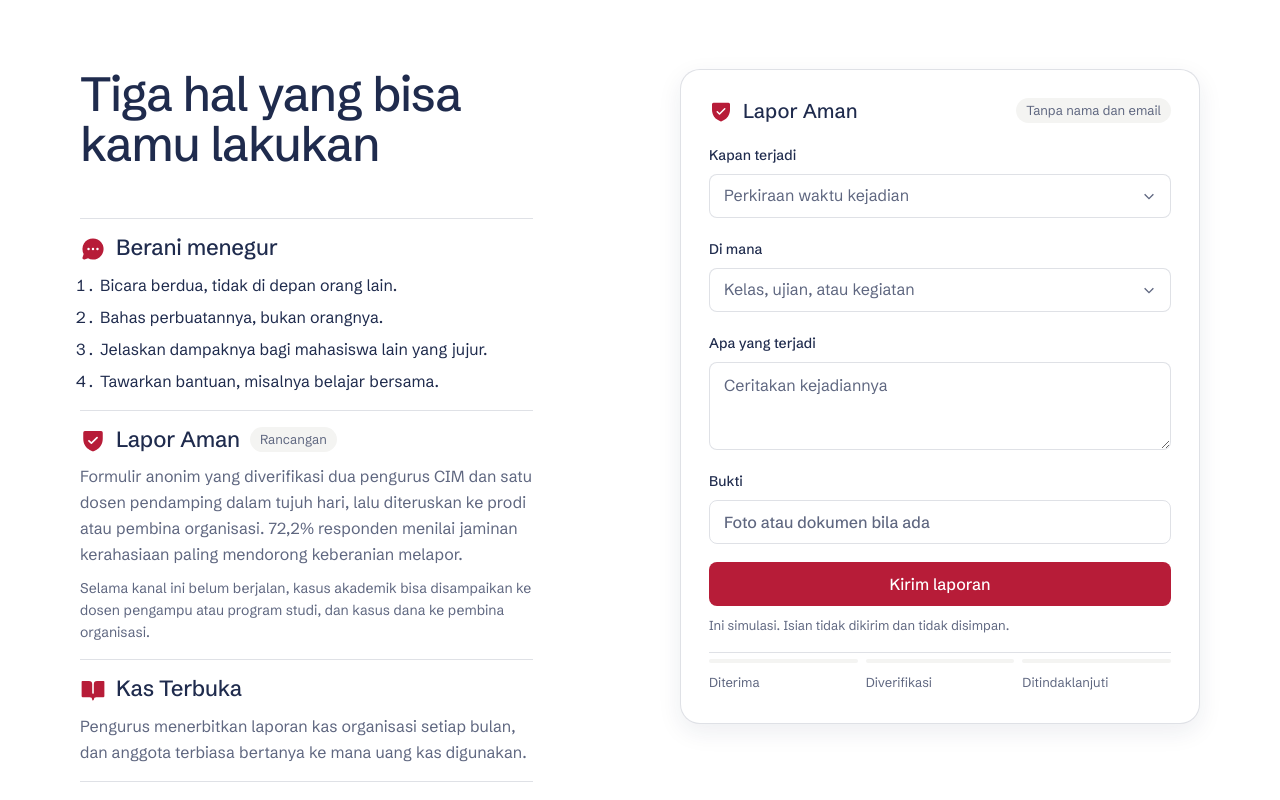
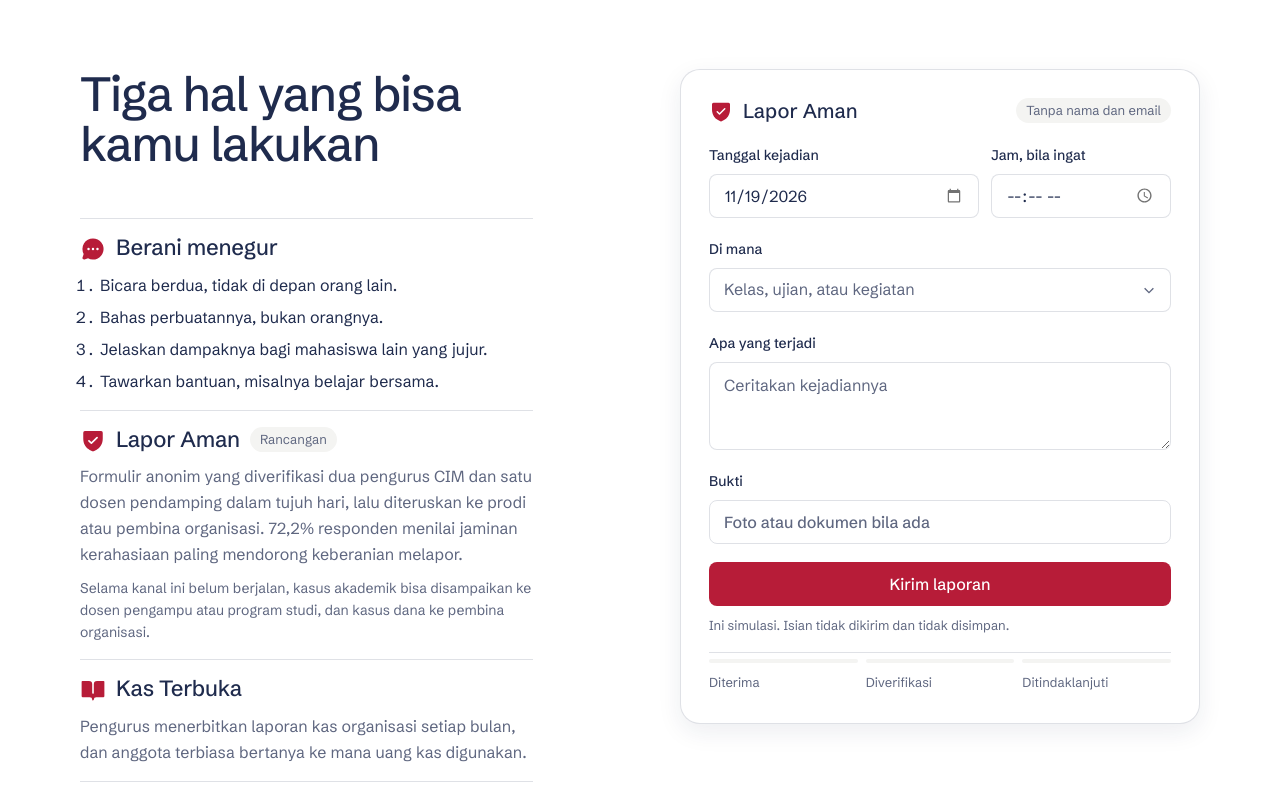
Before and after one commit to kleinklain/civic-integrity-web, a plain HTML site: page index.html in a window 1280 px wide. Shown: the part 4899-5699 px from the top of the page. Drawn offline with Linux system fonts and the light colour scheme.

Commit message:
Kembalikan tanggal pasti dan tambah jam opsional di Lapor Aman
Co-Authored-By: Claude Opus 5.5 <noreply@anthropic.com>
Claude-Session: https://claude.ai/code/session_01KTaZN54dctge3JYSjYfLYy

```diff
--- a/index.html
+++ b/index.html
@@ -188,7 +188,12 @@ blockquote cite { font-style: normal; font-size: 14px; color: var(--muted); }
 .field :is(input, select):invalid { color: var(--muted); }
 .field :is(input, select, textarea):focus-visible, .sr:focus-visible + .file { outline: 2px solid var(--accent); outline-offset: 2px; }
 .field [aria-invalid="true"] { border-color: var(--accent); }
-.field .err { font-size: 13px; line-height: 18px; color: var(--accent); }
+.field .err, .field-row .err { font-size: 13px; line-height: 18px; color: var(--accent); }
+.field-row { display: grid; grid-template-columns: minmax(0, 3fr) minmax(0, 2fr); gap: 6px 12px; }
+.field-row .err { grid-column: 1 / -1; }
+.field input[type="date"], .field input[type="time"] { -webkit-appearance: none; appearance: none; display: block; min-width: 0; max-width: 100%; text-align: left; line-height: 42px; }
+.field input::-webkit-date-and-time-value { text-align: left; margin: 0; }
+.field input::-webkit-calendar-picker-indicator { opacity: .55; cursor: pointer; }
 .file { cursor: pointer; overflow: hidden; }
 .file span { overflow: hidden; text-overflow: ellipsis; white-space: nowrap; }
 .file.has { color: var(--ink); }
@@ -507,14 +512,11 @@ footer.closing { display: grid; align-content: space-between; gap: 72px; backgro
         <form class="app" id="lapor" novalidate aria-label="Simulasi formulir Lapor Aman">
           <div class="bar-top"><b><svg class="ico" viewBox="0 0 256 256" aria-hidden="true"><path d="M208,40H48A16,16,0,0,0,32,56v56c0,52.72,25.52,84.67,46.93,102.19,23.06,18.86,46,25.26,47,25.53a8,8,0,0,0,4.2,0c1-.27,23.91-6.67,47-25.53C198.48,196.67,224,164.72,224,112V56A16,16,0,0,0,208,40Zm-34.32,69.66-56,56a8,8,0,0,1-11.32,0l-24-24a8,8,0,0,1,11.32-11.32L112,148.69l50.34-50.35a8,8,0,0,1,11.32,11.32Z"/></svg>Lapor Aman</b><span class="chip">Tanpa nama dan email</span></div>
           <div class="lapor-fields">
-            <div class="field"><label for="la-when">Kapan terjadi</label><select id="la-when" name="when" required aria-describedby="la-when-err">
-              <option value="" selected disabled>Perkiraan waktu kejadian</option>
-              <option>Hari ini</option>
-              <option>Kemarin</option>
-              <option>Minggu ini</option>
-              <option>Bulan ini</option>
-              <option>Lebih dari sebulan lalu</option>
-            </select><span class="err" id="la-when-err" hidden>Pilih perkiraan waktu kejadian.</span></div>
+            <div class="field-row">
+              <div class="field"><label for="la-when">Tanggal kejadian</label><input id="la-when" name="when" type="date" required aria-describedby="la-when-err"></div>
+              <div class="field"><label for="la-time">Jam, bila ingat</label><input id="la-time" name="time" type="time"></div>
+              <span class="err" id="la-when-err" hidden>Isi tanggal kejadian, paling lambat hari ini.</span>
+            </div>
             <div class="field"><label for="la-where">Di mana</label><select id="la-where" name="where" required aria-describedby="la-where-err">
               <option value="" selected disabled>Kelas, ujian, atau kegiatan</option>
               <option>Ujian atau kuis</option>
@@ -633,9 +635,12 @@ const LINKS = {
     var when = form.elements.when, where = form.elements.where, what = form.elements.what, file = form.elements.file;
     var fileName = document.getElementById("la-file-name"), fileDefault = fileName.textContent;
     var steps = form.querySelectorAll(".status div"), timers = [];
+    var pad = function (n) { return String(n).padStart(2, "0"); };
+    var now = new Date(), today = now.getFullYear() + "-" + pad(now.getMonth() + 1) + "-" + pad(now.getDate());
+    when.max = today; when.defaultValue = today;
     var check = function (el) {
       var v = el.value.trim();
-      var bad = !v || (el === what && v.length < 15);
+      var bad = !v || (el === what && v.length < 15) || (el === when && v > when.max);
       el.setAttribute("aria-invalid", bad ? "true" : "false");
       document.getElementById(el.id + "-err").hidden = !bad;
       return bad;
```
